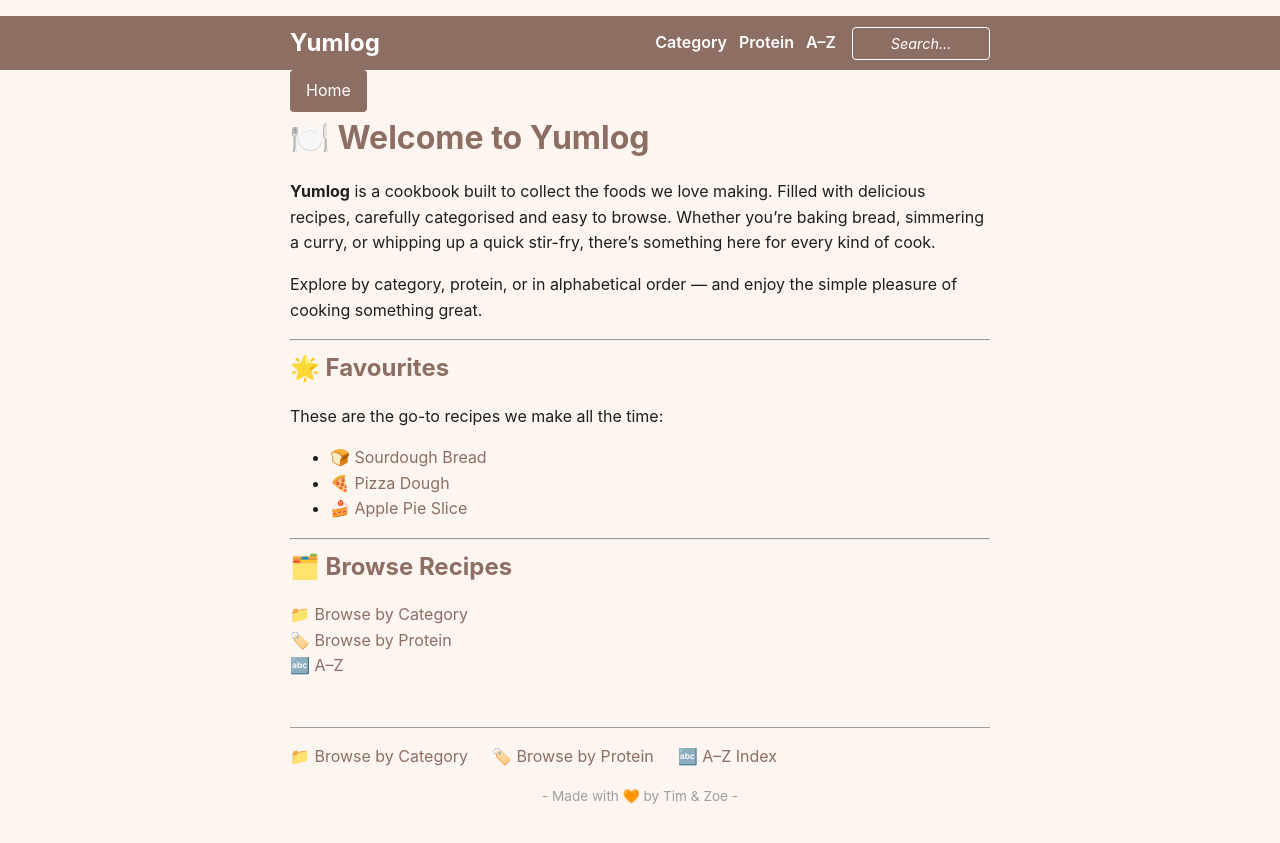
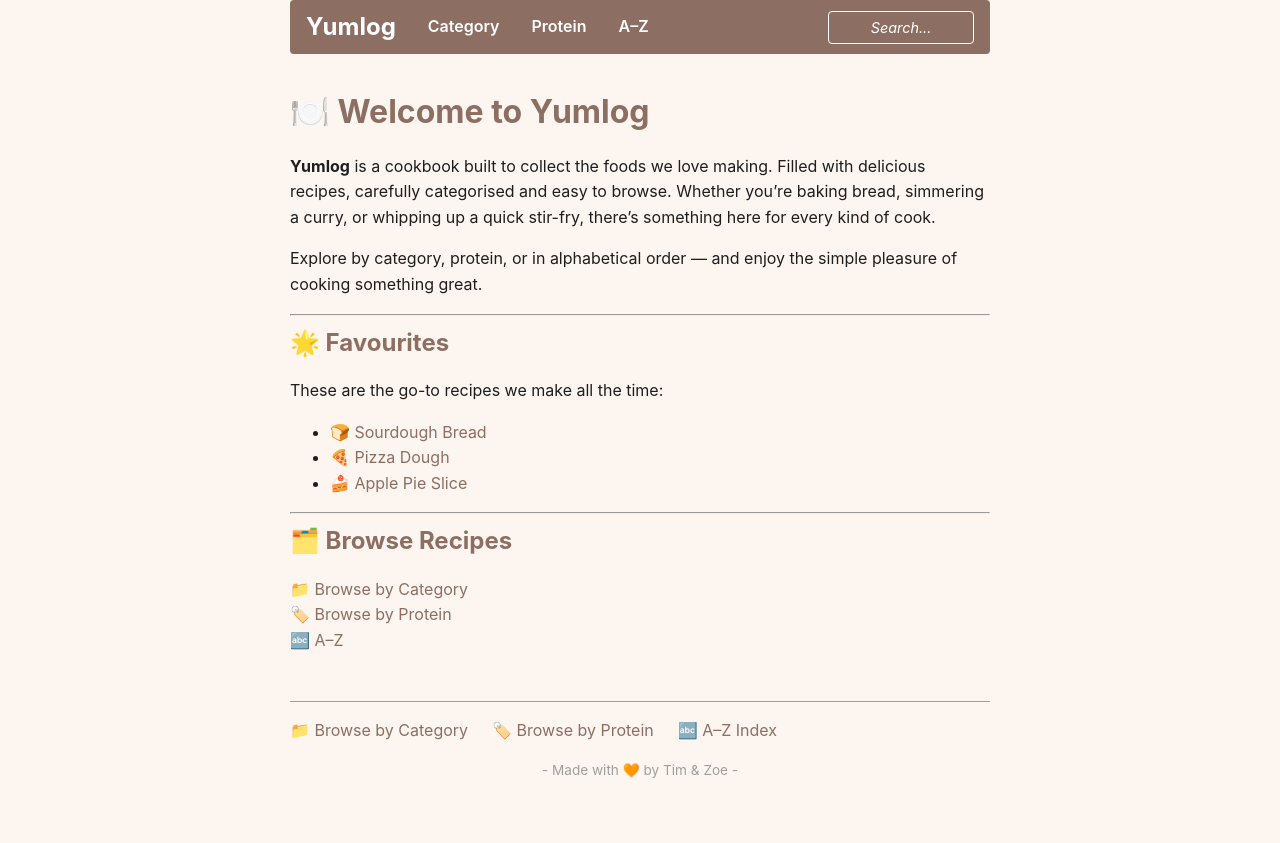
Before and after one commit to Tim-Claessen/yumlog, a Jekyll site: the page built from index.md, in a window 1280 px wide. Shown: the top 843 px of the page. Built offline with Jekyll 4.4.1, drawn with Linux system fonts in a browser that asks for light colours.

Commit message:
Update default.html

```diff
--- a/_layouts/default.html
+++ b/_layouts/default.html
@@ -29,7 +29,7 @@
     body {
       font-family: -apple-system, BlinkMacSystemFont, "Segoe UI", Roboto,
         "Helvetica Neue", sans-serif;
-      margin: 1rem auto; /* Reduced vertical margin */
+      margin: 0 auto; /* removed top margin */
       padding: 0 1rem;
       max-width: 700px;
       line-height: 1.6;
@@ -56,63 +56,60 @@
       text-decoration: underline;
     }
 
-    /* Full width header band */
+    /* Header band */
     header {
       background-color: var(--header-bg-light);
       color: white;
-      padding: 0.5rem 0; /* Less vertical padding */
-      box-sizing: border-box;
-      width: 100vw; /* Full viewport width */
-      position: relative;
-      left: 50%;
-      right: 50%;
-      margin-left: -50vw;
-      margin-right: -50vw;
-      border-radius: 0; /* remove rounding for full-width */
-    }
-
-    /* Container to center content */
-    .header-container {
-      max-width: 700px;
-      margin: 0 auto;
-      padding: 0 1rem;
+      padding: 0.5rem 1rem;
       display: flex;
       align-items: center;
       justify-content: space-between;
+      max-width: 700px;
+      margin: 0 auto 2rem auto; /* removed top margin */
+      border-radius: 4px;
+      box-sizing: border-box;
     }
 
-    /* Title white for contrast */
     header h1 {
       font-size: 1.5rem;
       font-weight: 700;
-      margin: 0;
-      color: white; /* override to white */
+      margin-right: 2rem;
       flex-shrink: 0;
-      margin-right: 2rem;
     }
 
-    /* Group nav and search closer on the right */
+    .header-title-link {
+      color: white;
+      text-decoration: none;
+      display: inline-block;
+    }
+
+    .header-title-link:hover,
+    .header-title-link:focus {
+      text-decoration: underline;
+      outline: none;
+    }
+
     nav.header-nav {
       display: flex;
-      gap: 0.75rem; /* slightly reduced gap */
+      gap: 2rem; /* increased spacing from 1.25rem to 2rem */
+      flex-grow: 1;
       align-items: center;
-      flex-grow: 1;
-      justify-content: flex-end;
     }
 
     nav.header-nav a {
       font-weight: 600;
       color: white;
+      white-space: nowrap;
     }
 
     nav.header-nav a:hover {
       color: var(--color-accent);
     }
 
-    /* Search placeholder next to nav links */
+    /* Search placeholder */
     .search-placeholder {
-      margin-left: 1rem;
-      padding: 0.25rem 0.5rem;
+      margin-left: 2rem; /* increased from 1.5rem */
+      padding: 0.25rem 0.75rem; /* slightly wider */
       border: 1px solid white;
       border-radius: 4px;
       background-color: transparent;
@@ -163,30 +160,11 @@
       color: var(--color-highlight);
     }
 
-    /* Button styles */
-    .home-btn {
-      background-color: var(--color-primary);
-      color: white;
-      border: none;
-      padding: 0.5rem 1rem;
-      border-radius: 4px;
-      cursor: pointer;
-      font-size: 1rem;
-      text-decoration: none;
-      display: inline-block;
-      transition: background-color 0.3s ease;
-    }
-
-    .home-btn:hover {
-      background-color: var(--color-accent);
-    }
-
     /* Dark mode overrides */
     @media (prefers-color-scheme: dark) {
       body {
         background-color: var(--bg-dark);
         color: var(--text-dark);
-        margin: 1rem auto;
       }
 
       h1,
@@ -208,8 +186,14 @@
         color: var(--text-dark);
       }
 
-      .header-container {
-        /* Keep flex alignment as in light mode */
+      .header-title-link {
+        color: var(--text-dark);
+      }
+
+      .header-title-link:hover,
+      .header-title-link:focus {
+        text-decoration: underline;
+        outline: none;
       }
 
       nav.header-nav a {
@@ -241,35 +225,19 @@
       footer .signoff {
         color: var(--color-highlight);
       }
-
-      .home-btn {
-        background-color: var(--color-primary);
-        color: var(--text-dark);
-      }
-
-      .home-btn:hover {
-        background-color: var(--color-accent);
-        color: var(--text-dark);
-      }
     }
   </style>
 </head>
 <body>
   <header>
-    <div class="header-container">
-      <h1>Yumlog</h1>
+    <h1><a href="{{ site.baseurl }}/" aria-label="Home" class="header-title-link">Yumlog</a></h1>
     <nav class="header-nav" aria-label="Primary navigation">
       <a href="{{ '/indexes/categories' | relative_url }}">Category</a>
       <a href="{{ '/indexes/proteins' | relative_url }}">Protein</a>
       <a href="{{ '/indexes/alphabet' | relative_url }}">A–Z</a>
     </nav>
     <div class="search-placeholder" aria-label="Search placeholder" tabindex="0">Search...</div>
-    </div>
   </header>
-
-  <nav>
-    <a href="{{ site.baseurl }}/" class="home-btn" aria-label="Home">Home</a>
-  </nav>
 
   {{ content }}
 
```
Lines whose indentation alone changed are shown as unchanged.
